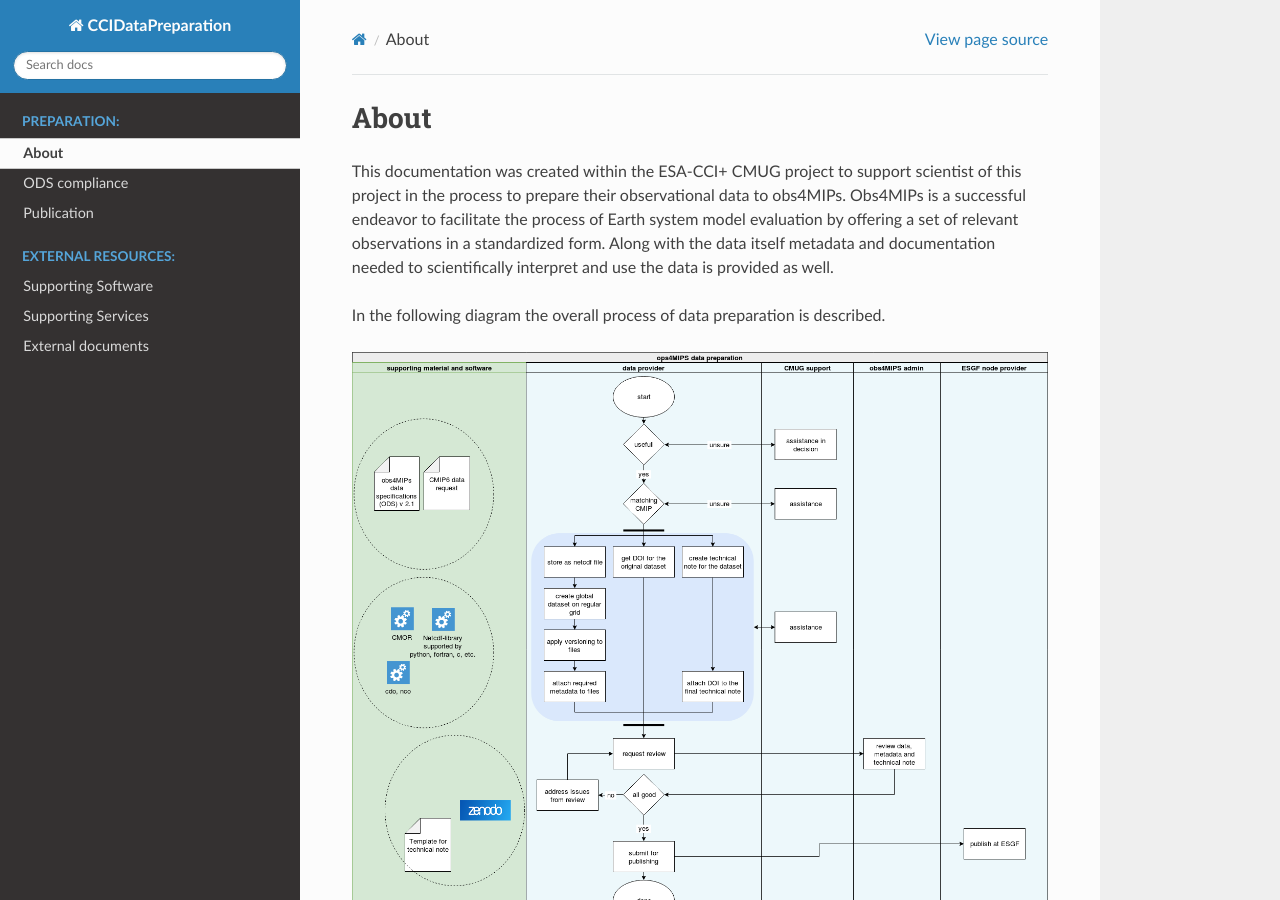
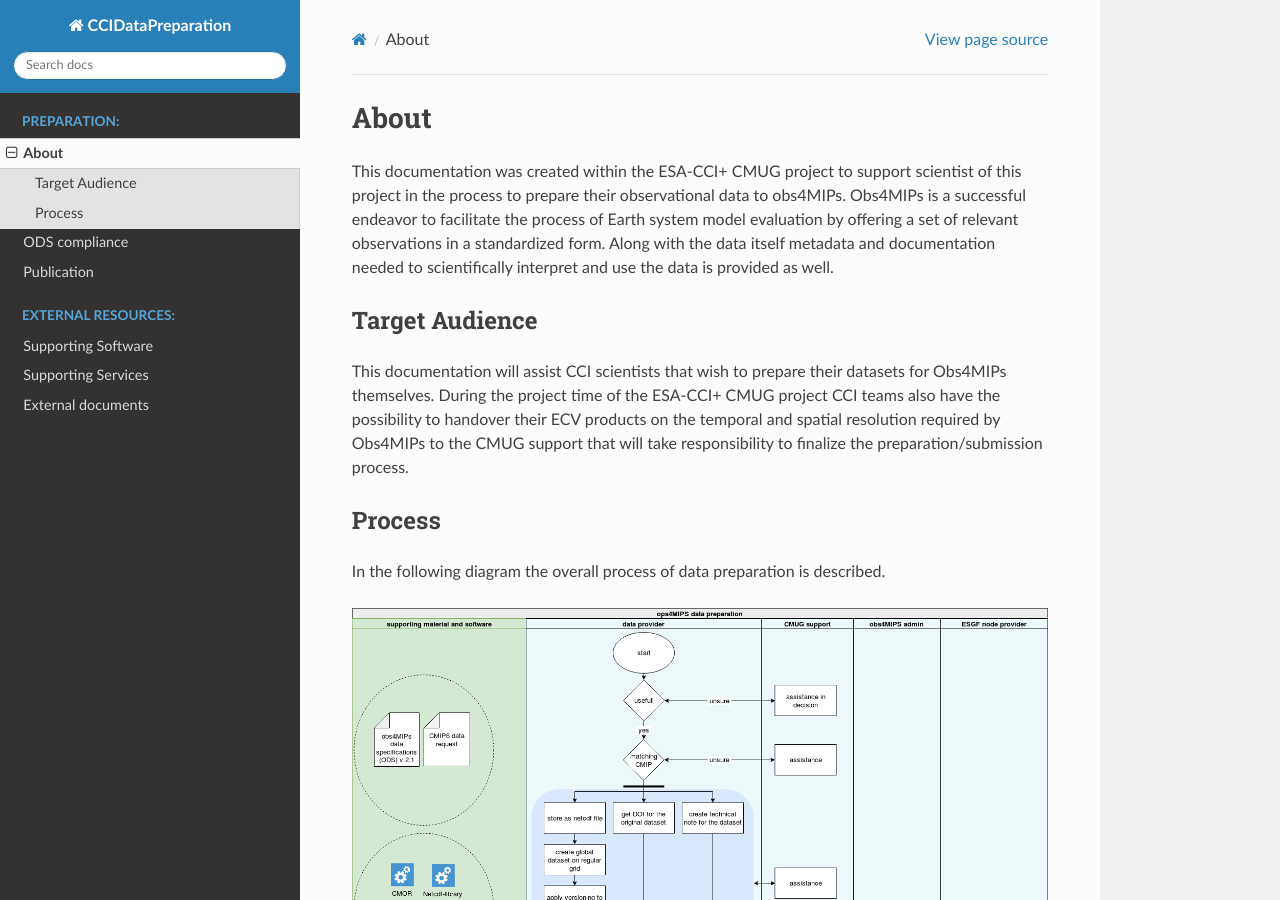
Before and after one commit to bjoernbroetz/ccidatapreparation, a Sphinx documentation site: the page built from docs/source/about.rst, in a window 1280 px wide and 900 px high. Built offline with Sphinx 7.4.7 and the Read the Docs theme 2.0.0, drawn with Linux system fonts in a browser that asks for light colours.

Commit message:
Add section on target audiance.

```diff
--- a/docs/source/about.rst
+++ b/docs/source/about.rst
@@ -3,6 +3,14 @@ About
 =====
 
 This documentation was created within the ESA-CCI+ CMUG project to support scientist of this project in the process to prepare their observational data to obs4MIPs. Obs4MIPs is a successful endeavor to facilitate the process of Earth system model evaluation by offering a set of relevant observations in a standardized form. Along with the data itself metadata and documentation needed to scientifically interpret and use the data is provided as well.
+
+Target Audience
+===============
+
+This documentation will assist CCI scientists that wish to prepare their datasets for Obs4MIPs themselves. During the project time of the ESA-CCI+ CMUG project CCI teams also have the possibility to handover their ECV products on the temporal and spatial resolution required by Obs4MIPs to the CMUG support that will take responsibility to finalize the preparation/submission process.
+
+Process
+=======
 
 In the following diagram the overall process of data preparation is described.
 
```
